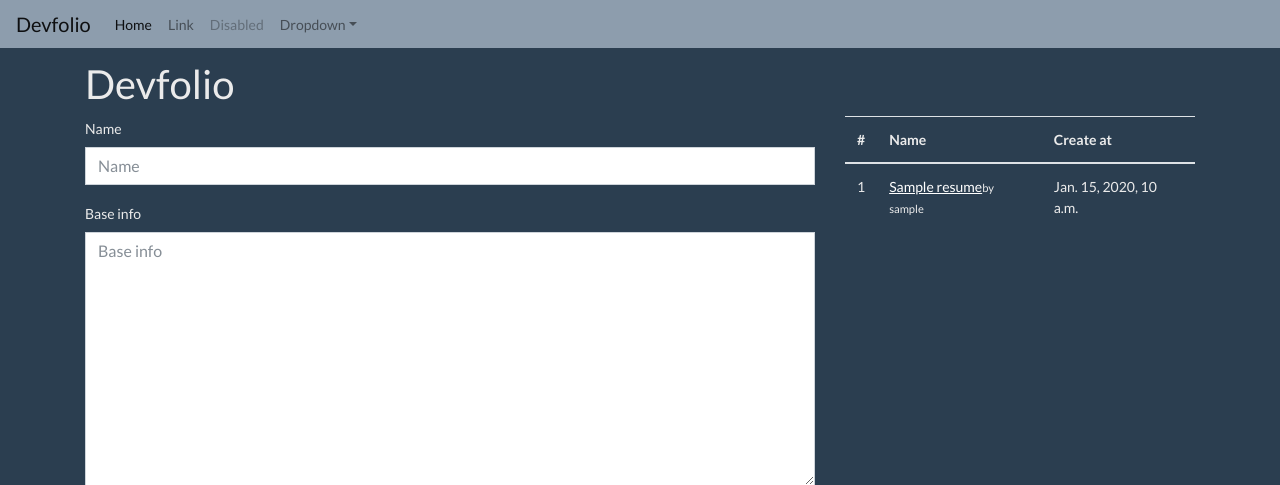
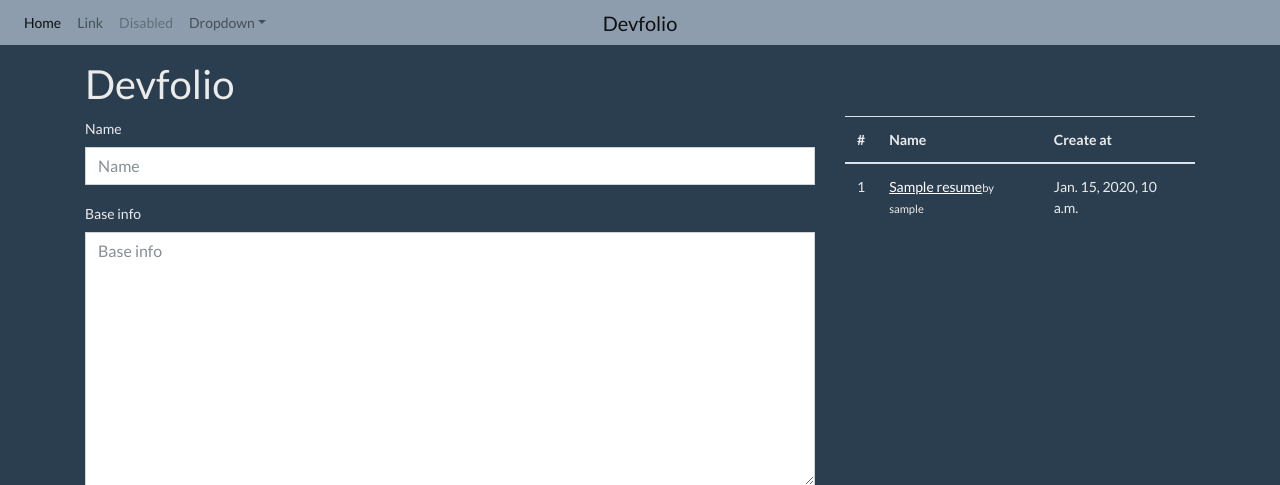
Before and after one commit to flavono123/devfolio, a Django app: page /resume/ in a window 1280 px wide. Shown: the top 485 px of the page. Run offline with Django 3.2, Linux system fonts and the light colour scheme; a user stored in the database is signed in; tables that the repository leaves empty hold one stand-in row (values such as "Sample post"); some libraries are stand-ins or nearby versions.

Commit message:
centerized brand logo in navbar
take 2nd:

- https://stackoverflow.com/questions/23400234/centering-brand-logo-in-bootstrap-3-navbar/34150526

Signed-off-by: Hansuk Hong <flavono123@gmail.com>

```diff
--- /dev/null
+++ b/devfolio/static/custom/navbrand.css
@@ -0,0 +1,5 @@
+.navbar-brand {
+  transform: translateX(-50%);
+  left: 50%;
+  position: absolute;
+}
--- a/devfolio/templates/layout.html
+++ b/devfolio/templates/layout.html
@@ -14,6 +14,7 @@
   <link rel="stylesheet" href="{% static 'bootswatch/superhero/bootstrap.min.css' %}">
   <!-- 커스텀 스타일 -->
   <link rel="stylesheet" href="{% static 'custom/footer.css' %}">
+  <link rel="stylesheet" href="{% static 'custom/navbrand.css' %}">
   <style>
   svg {
     width: 80px;
```
